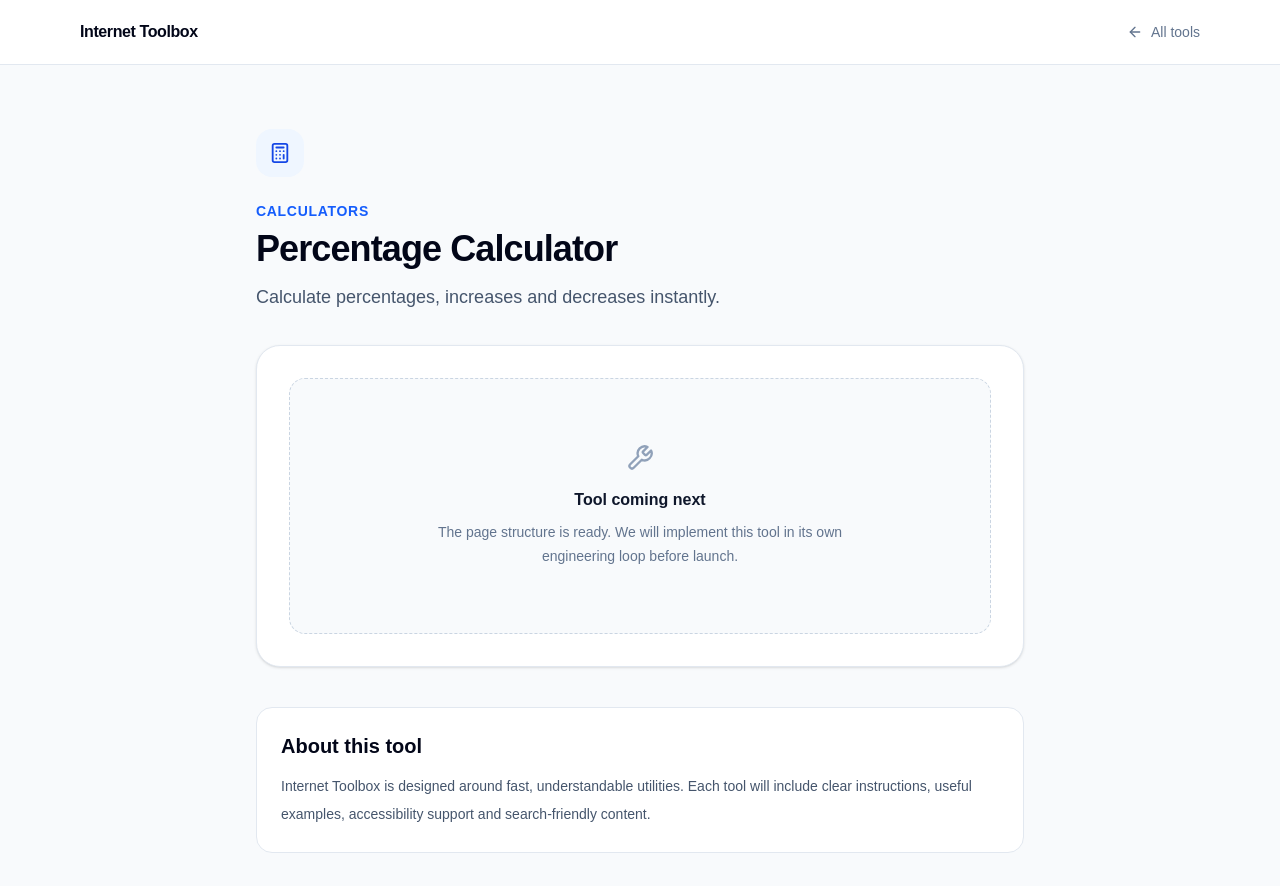
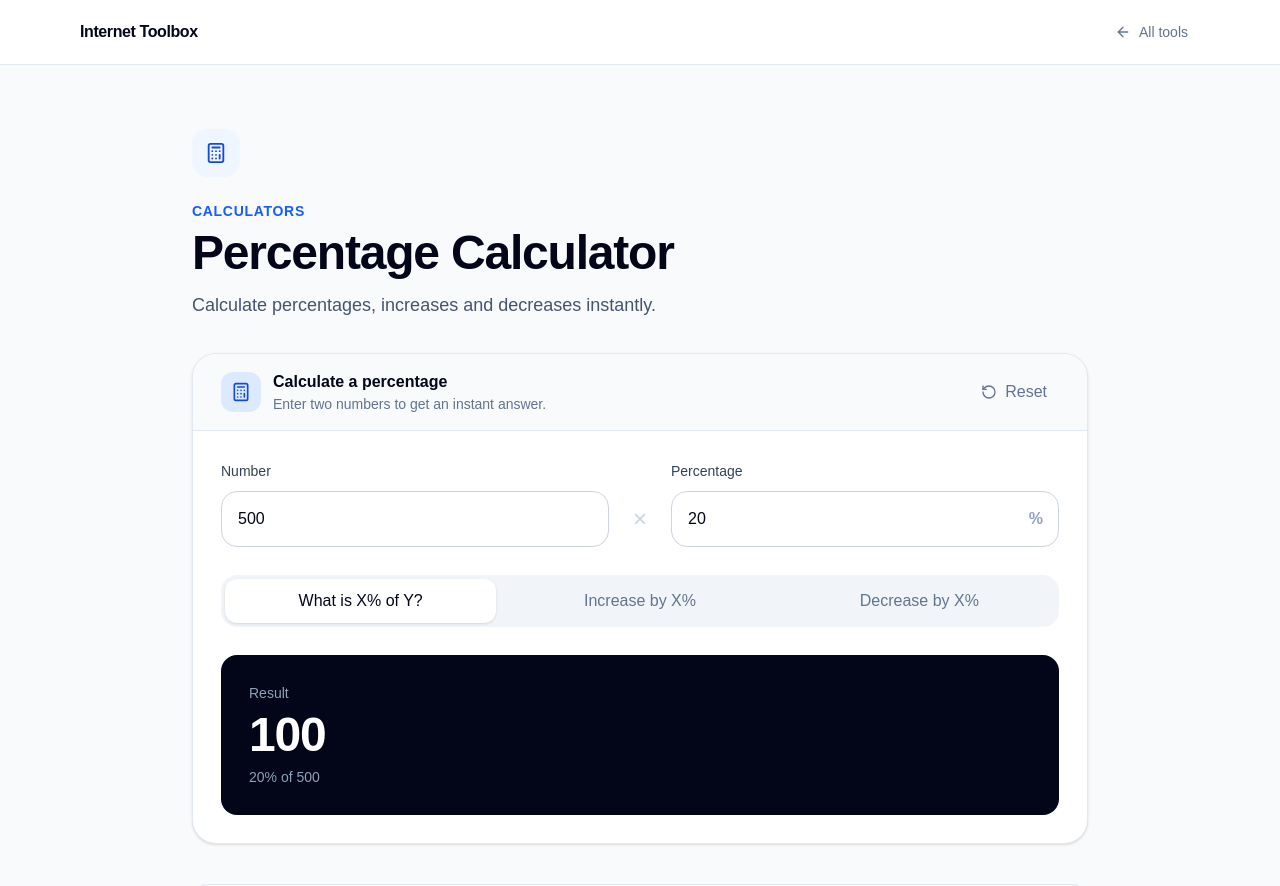
Before and after one commit to factoalbum/internet-toolbox, a Next.js app: page /tools/percentage-calculator in a window 1280 px wide. Shown: the top 886 px of the page. Built offline with nearby package versions, Linux system fonts and the light colour scheme.

Commit message:
feat: wire live percentage calculator into tool pages

```diff
--- a/app/tools/[slug]/page.tsx
+++ b/app/tools/[slug]/page.tsx
@@ -1,5 +1,7 @@
+import Link from "next/link";
 import { notFound } from "next/navigation";
 import { ArrowLeft, Wrench } from "lucide-react";
+import PercentageCalculator from "@/components/tools/percentage-calculator";
 import { tools } from "@/lib/tools";
 
 export function generateStaticParams() {
@@ -10,7 +12,10 @@ export function generateMetadata({ params }: { params: Promise<{ slug: string }>
   return params.then(({ slug }) => {
     const tool = tools.find((item) => item.slug === slug);
     if (!tool) return {};
-    return { title: tool.name, description: `${tool.description} Free, fast and easy to use.` };
+    return {
+      title: tool.name,
+      description: `${tool.description} Free, fast and easy to use.`,
+    };
   });
 }
 
@@ -24,29 +29,36 @@ export default async function ToolPage({ params }: { params: Promise<{ slug: str
     <main className="min-h-screen bg-slate-50">
       <header className="border-b border-slate-200 bg-white">
         <div className="container flex h-16 items-center justify-between">
-          <a href="/" className="font-semibold tracking-tight text-slate-950">Internet Toolbox</a>
-          <a href="/" className="flex items-center gap-2 text-sm text-slate-500 hover:text-slate-950"><ArrowLeft size={16} /> All tools</a>
+          <Link href="/" className="font-semibold tracking-tight text-slate-950">Internet Toolbox</Link>
+          <Link href="/" className="flex min-h-11 items-center gap-2 rounded-xl px-3 text-sm text-slate-500 transition hover:bg-slate-100 hover:text-slate-950">
+            <ArrowLeft size={16} /> All tools
+          </Link>
         </div>
       </header>
+
       <section className="container py-12 md:py-16">
-        <div className="mx-auto max-w-3xl">
-          <div className="flex size-12 items-center justify-center rounded-2xl bg-blue-50 text-blue-700"><Icon size={22} /></div>
+        <div className="mx-auto max-w-4xl">
+          <div className="flex size-12 items-center justify-center rounded-2xl bg-blue-50 text-blue-700" aria-hidden="true"><Icon size={22} /></div>
           <p className="mt-6 text-sm font-semibold uppercase tracking-wider text-blue-600">{tool.category}</p>
-          <h1 className="mt-2 text-4xl font-bold tracking-tight text-slate-950">{tool.name}</h1>
-          <p className="mt-3 text-lg leading-8 text-slate-600">{tool.description}</p>
+          <h1 className="mt-2 text-4xl font-bold tracking-tight text-slate-950 md:text-5xl">{tool.name}</h1>
+          <p className="mt-3 max-w-3xl text-lg leading-8 text-slate-600">{tool.description}</p>
 
-          <div className="mt-8 rounded-3xl border border-slate-200 bg-white p-6 shadow-sm md:p-8">
-            <div className="flex min-h-64 flex-col items-center justify-center rounded-2xl border border-dashed border-slate-300 bg-slate-50 text-center">
-              <Wrench className="text-slate-400" size={28} />
-              <h2 className="mt-4 font-semibold text-slate-900">Tool coming next</h2>
-              <p className="mt-2 max-w-md text-sm leading-6 text-slate-500">The page structure is ready. We will implement this tool in its own engineering loop before launch.</p>
-            </div>
+          <div className="mt-8">
+            {slug === "percentage-calculator" ? <PercentageCalculator /> : (
+              <div className="rounded-3xl border border-slate-200 bg-white p-6 shadow-sm md:p-8">
+                <div className="flex min-h-64 flex-col items-center justify-center rounded-2xl border border-dashed border-slate-300 bg-slate-50 px-6 text-center">
+                  <Wrench className="text-slate-400" size={28} aria-hidden="true" />
+                  <h2 className="mt-4 font-semibold text-slate-900">Coming soon</h2>
+                  <p className="mt-2 max-w-md text-sm leading-6 text-slate-500">We are building this tool with the same fast, privacy-friendly experience. Check back soon.</p>
+                </div>
+              </div>
+            )}
           </div>
 
-          <div className="mt-10 rounded-2xl border border-slate-200 bg-white p-6">
-            <h2 className="text-xl font-semibold text-slate-950">About this tool</h2>
-            <p className="mt-3 text-sm leading-7 text-slate-600">Internet Toolbox is designed around fast, understandable utilities. Each tool will include clear instructions, useful examples, accessibility support and search-friendly content.</p>
-          </div>
+          <article className="mt-10 rounded-2xl border border-slate-200 bg-white p-6 md:p-8">
+            <h2 className="text-xl font-semibold text-slate-950">About {tool.name}</h2>
+            <p className="mt-3 text-sm leading-7 text-slate-600">Internet Toolbox provides simple online utilities designed to answer common questions quickly. Our tools work in your browser where practical, require no account, and are built with clear instructions and accessible controls.</p>
+          </article>
         </div>
       </section>
     </main>
```
